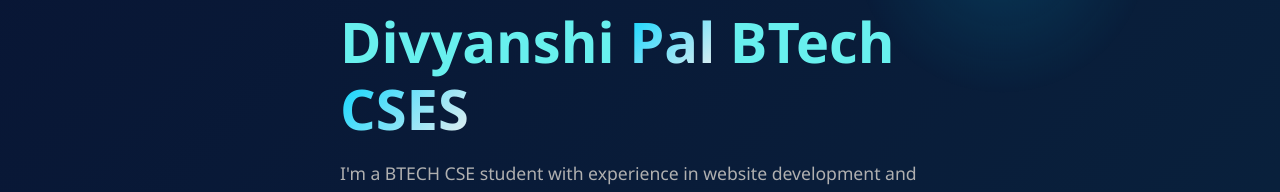
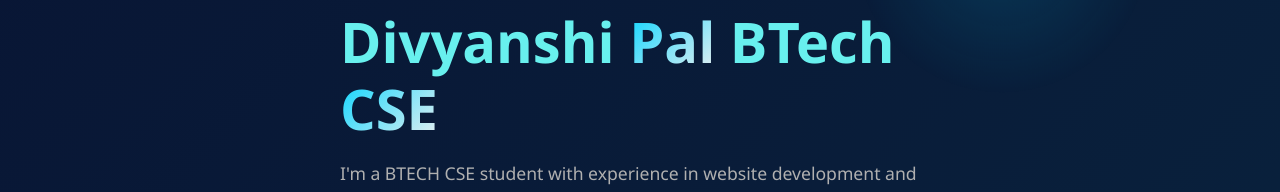
Before and after one commit to Dvnxii/My_portfolio, a plain HTML site: page index.html in a window 1280 px wide. Shown: the part 383-575 px from the top of the page. Drawn offline with nearby package versions, Linux system fonts and the light colour scheme.

Commit message:
Update index.html

```diff
--- a/index.html
+++ b/index.html
@@ -66,7 +66,7 @@
                 </div>
 
                 <h1 data-aos="fade-right" data-aos-duration="1200">
-                    Divyanshi <span class="gradient-text">Pal</span> BTech <span class="gradient-text">CSES</span>
+                    Divyanshi <span class="gradient-text">Pal</span> BTech <span class="gradient-text">CSE</span>
                 </h1>
 
                 <p class="hero-description">I'm a BTECH CSE student with experience in website development and project creation. Explore my work and skills below.</p>
```
